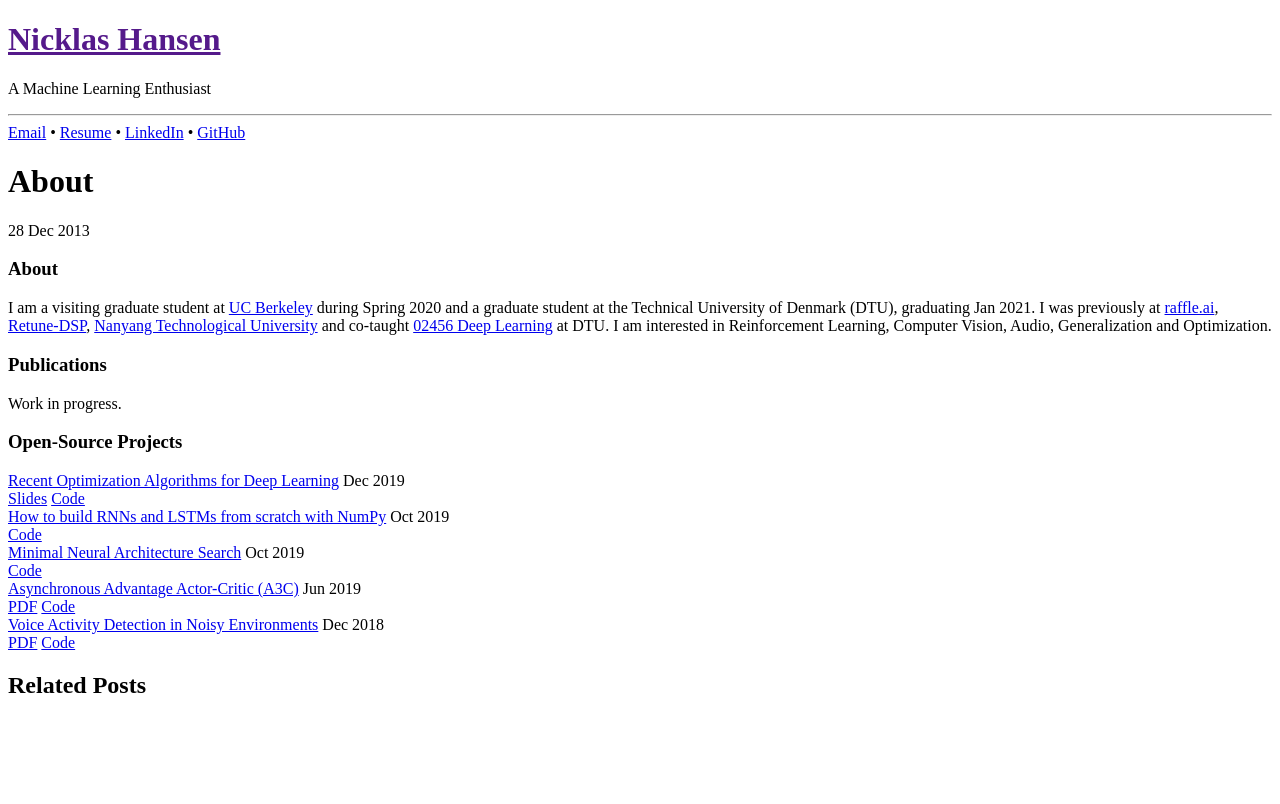
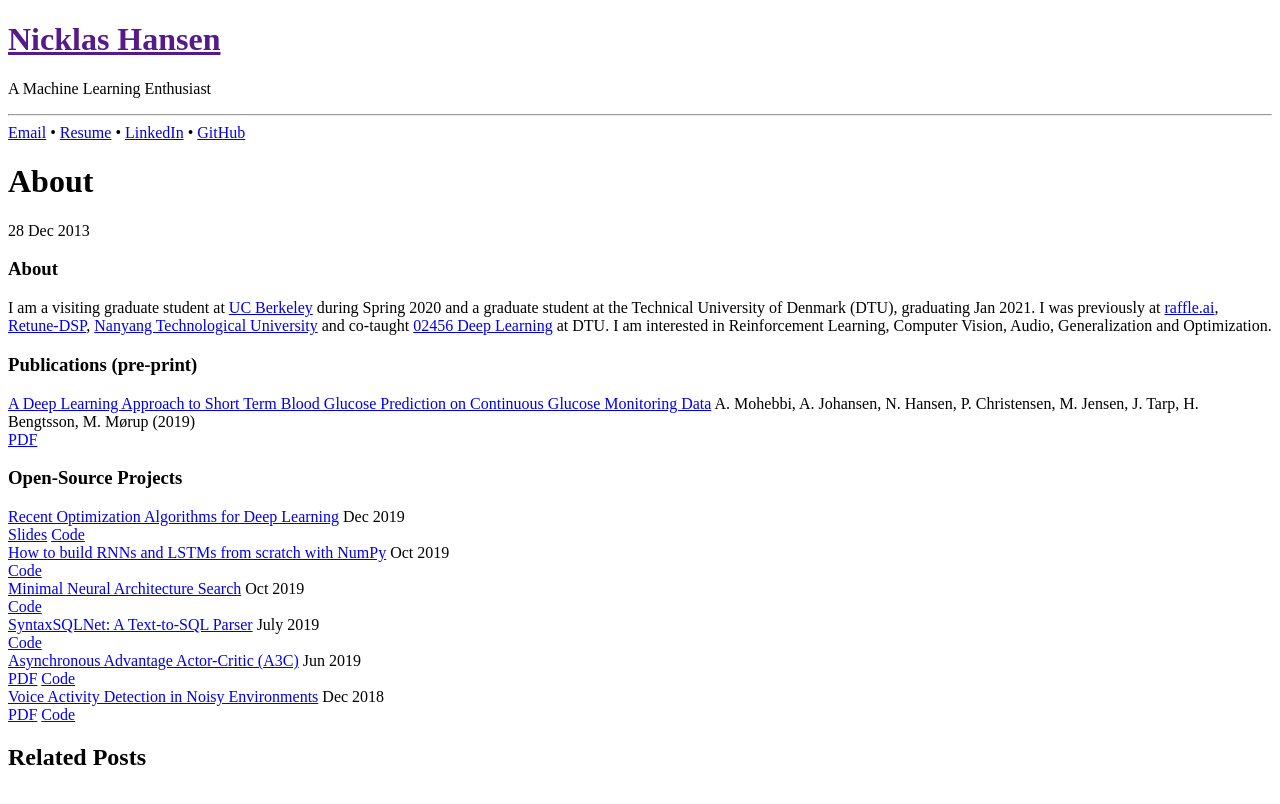
Before and after one commit to nicklashansen/nicklashansen.github.io, a Jekyll site: the page built from _posts/2013-12-28-about.md, in a window 1280 px wide. Shown: the top 804 px of the page. Built offline with Jekyll 4.4.1, drawn with Linux system fonts in a browser that asks for light colours; grey boxes are pictures that could not be loaded.

Commit message:
updated about me

```diff
--- a/_posts/2013-12-28-about.md
+++ b/_posts/2013-12-28-about.md
@@ -8,9 +8,18 @@ title: About
 I am a visiting graduate student at [UC Berkeley](https://www.berkeley.edu/) during Spring 2020 and a graduate student at the Technical University of Denmark (DTU), graduating Jan 2021. I was previously at [raffle.ai](https://www.raffle.ai/), [Retune-DSP](https://www.retune-dsp.com/), [Nanyang Technological University](https://www.ntu.edu.sg/Pages/home.aspx) and co-taught [02456 Deep Learning](https://github.com/DeepLearningDTU/02456-deep-learning-with-PyTorch) at DTU. I am interested in Reinforcement Learning, Computer Vision, Audio, Generalization and Optimization.
 
 
-### Publications
+### Publications (pre-print)
 
-Work in progress.
+<div class="nicklashansen-item">
+    <div class="nicklashansen-item-img" style="background-image: url(https://raw.githubusercontent.com/nicklashansen/neural-net-optimization/master/results/loss_cifar_sgd.png)" href="https://drive.google.com/file/d/13NZBZLNZ5njj5_YBoF3tkRf9Hnr5ZAYA"></div>
+    <div class="nicklashansen-item-box">
+        <a class="nicklashansen-item-title" href="https://drive.google.com/file/d/13NZBZLNZ5njj5_YBoF3tkRf9Hnr5ZAYA">A Deep Learning Approach to Short Term Blood Glucose Prediction on Continuous Glucose Monitoring Data</a>
+        <span class="nicklashansen-item-desc">A. Mohebbi, A. Johansen, <span class="underline">N. Hansen</span>, P. Christensen, M. Jensen, J. Tarp, H. Bengtsson, M. Mørup (2019)</span>
+        <div class="nicklashansen-item-links">
+            <a class="nicklashansen-item-link nicklashansen-pdf" href="https://drive.google.com/file/d/13NZBZLNZ5njj5_YBoF3tkRf9Hnr5ZAYA">PDF</a>
+        </div>
+    </div>
+</div>
 
 
 ### Open-Source Projects
@@ -50,6 +59,17 @@ Work in progress.
 </div>
 
 <div class="nicklashansen-item">
+    <div class="nicklashansen-item-img" style="background-image: url(https://i.imgur.com/JRnnncj.png)" href="https://github.com/raffle-interns/SyntaxSQLNet"></div>
+    <div class="nicklashansen-item-box">
+        <a class="nicklashansen-item-title" href="https://github.com/raffle-interns/SyntaxSQLNet">SyntaxSQLNet: A Text-to-SQL Parser</a>
+        <span class="nicklashansen-item-desc">July 2019</span>
+        <div class="nicklashansen-item-links">
+            <a class="nicklashansen-item-link nicklashansen-code" href="https://github.com/raffle-interns/SyntaxSQLNet">Code</a>
+        </div>
+    </div>
+</div>
+
+<div class="nicklashansen-item">
     <div class="nicklashansen-item-img" style="background-image: url(https://i.imgur.com/LIG0d0K.png)" href="https://github.com/nicklashansen/a3c"></div>
     <div class="nicklashansen-item-box">
         <a class="nicklashansen-item-title" href="https://github.com/nicklashansen/a3c">Asynchronous Advantage Actor-Critic (A3C)</a>
```
Also changed, not shown: public/css/nicklashansen.css (+10 -5 lines).
